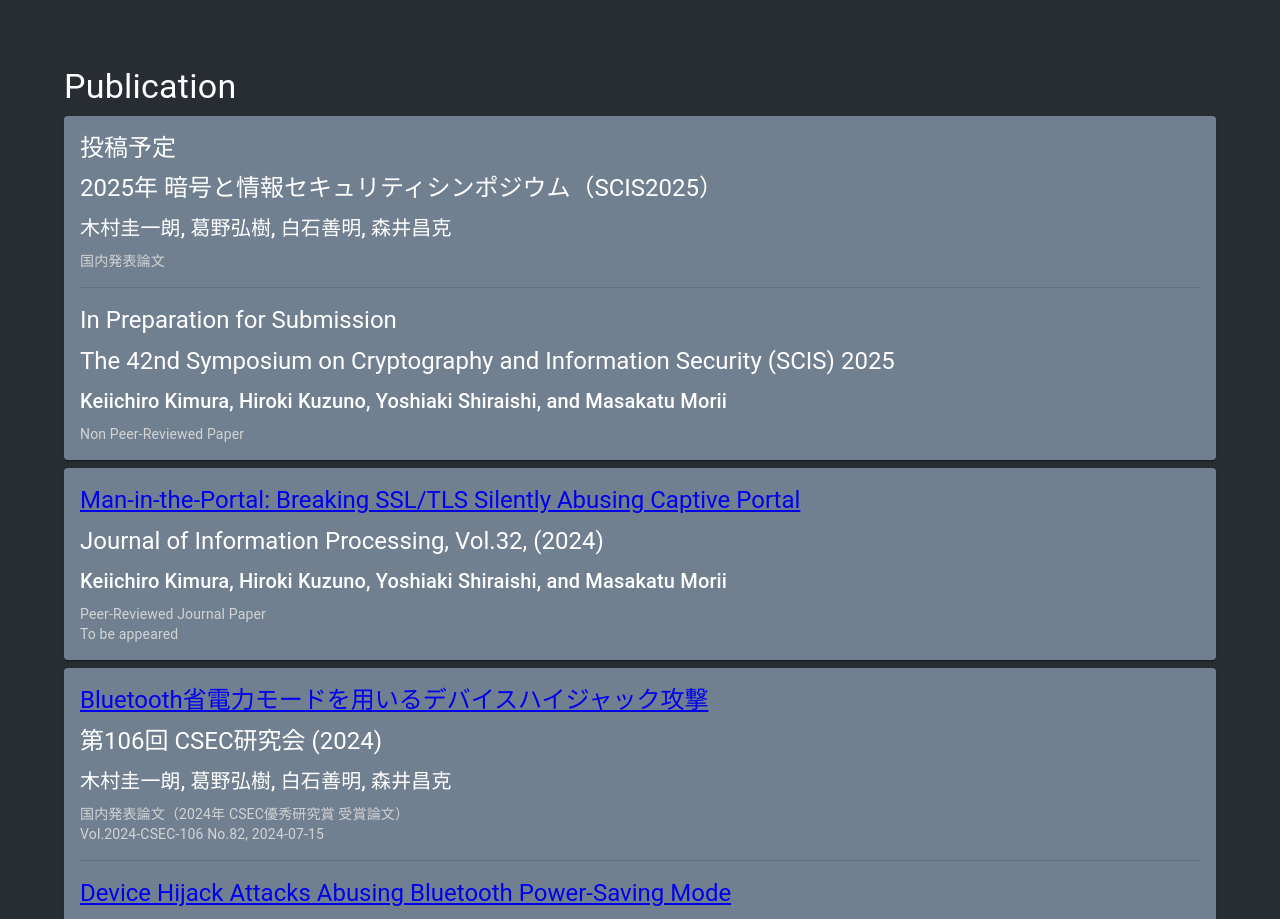
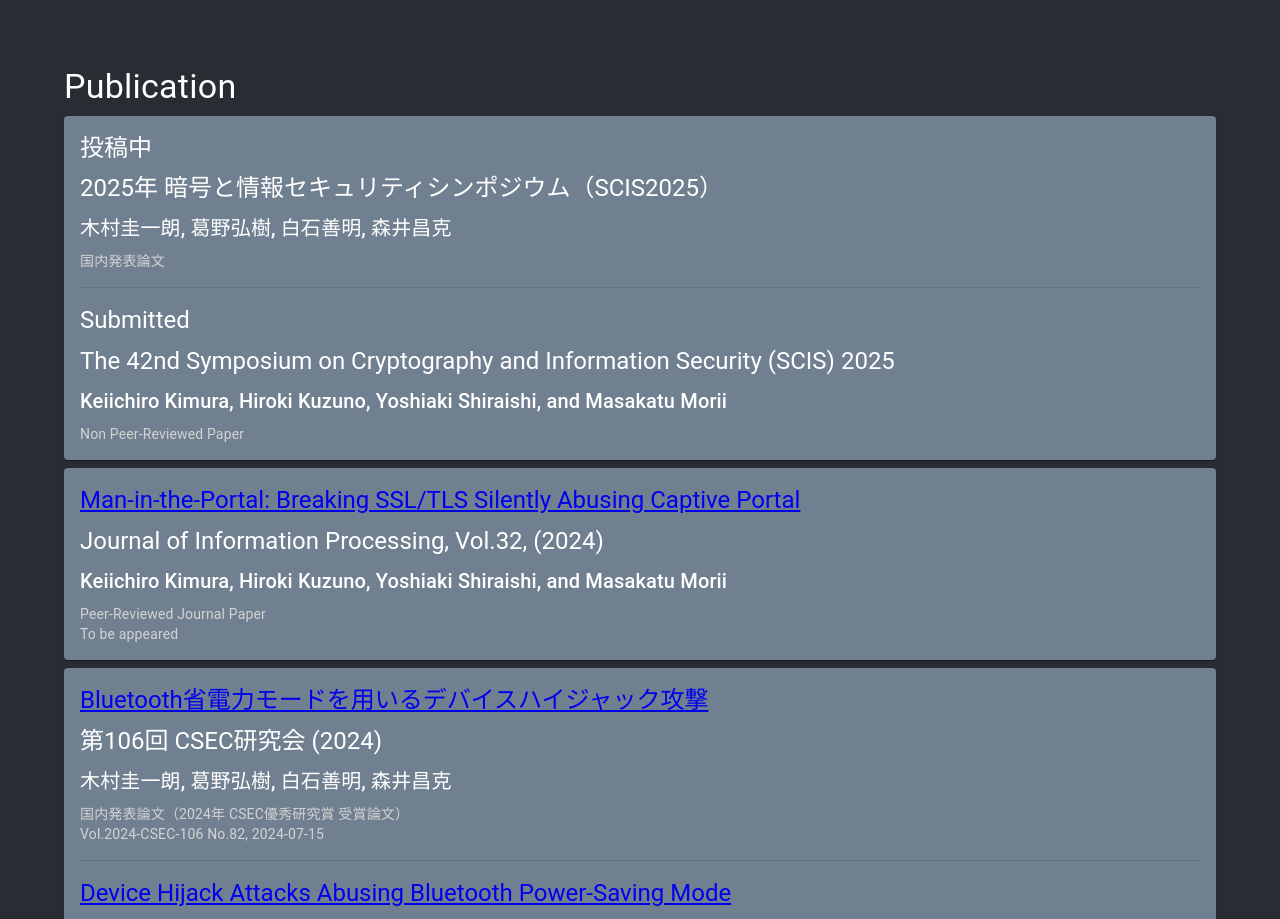
Before and after one commit to trapedev/trapedev.github.io, a React (Create React App) app in the folder app/: page / in a window 1280 px wide. Shown: the part 3960-4879 px from the top of the page. Built offline with nearby package versions, Linux system fonts and the light colour scheme.

Commit message:
commit all changes

```diff
--- a/app/public/index.html
+++ b/app/public/index.html
@@ -7,9 +7,9 @@
   <link rel="icon" href="%PUBLIC_URL%/favicon.ico" />
   <meta name="viewport" content="width=device-width, initial-scale=1" />
   <meta name="theme-color" content="#000000" />
-  <meta name="description" content="This site is temporary unavailable" />
+  <meta name="description" content="Finding Flaws. Fixing Futures." />
   <link rel="manifest" href="%PUBLIC_URL%/manifest.json" />
-  <title></title>
+  <title>Trape</title>
 </head>
 
 <body>
--- a/app/src/pages/publ/SCIS2025.tsx
+++ b/app/src/pages/publ/SCIS2025.tsx
@@ -10,16 +10,16 @@ const SCIS2025 = () => {
   return (
     <SingleCardItem>
       <Title
-        title={"投稿予定"}
-        // hyperLink="https://eprint.iacr.org/2024/900"
+        title={"投稿中"}
+        // hyperLink=""
       />
       <Title title={"2025年 暗号と情報セキュリティシンポジウム（SCIS2025）"} />
       <SubTitle title={"木村圭一朗, 葛野弘樹, 白石善明, 森井昌克"} />
       <SecondaryText text="国内発表論文" />
       <Divider sx={{ mt: 2, mb: 2 }} />
       <Title
-        title={"In Preparation for Submission"}
-        // hyperLink="https://eprint.iacr.org/2024/900"
+        title={"Submitted"}
+        // hyperLink=""
       />
       <Title
         title={
```
Also changed, not shown: app/public/manifest.json (added), 9 other files (tests, documents, lock files or other folders).
